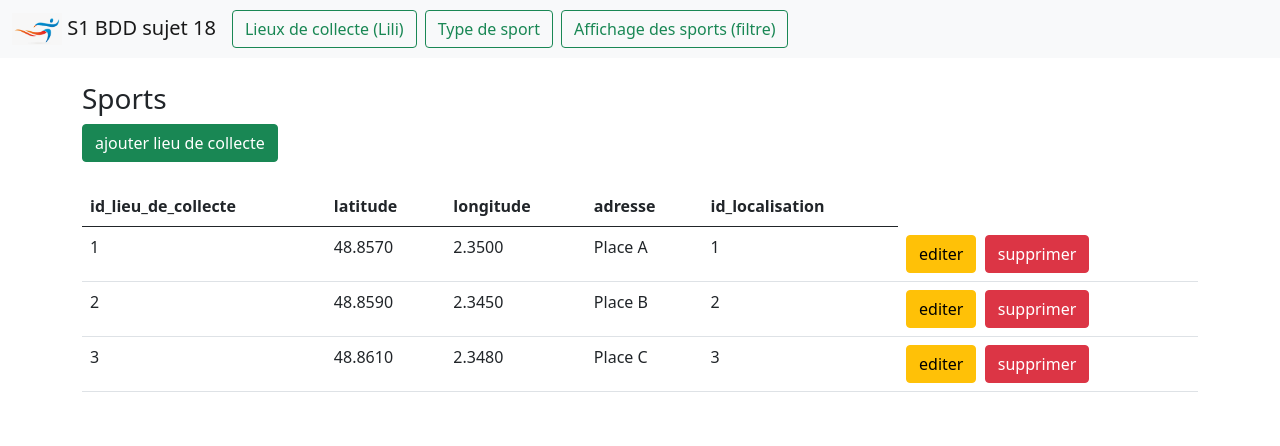
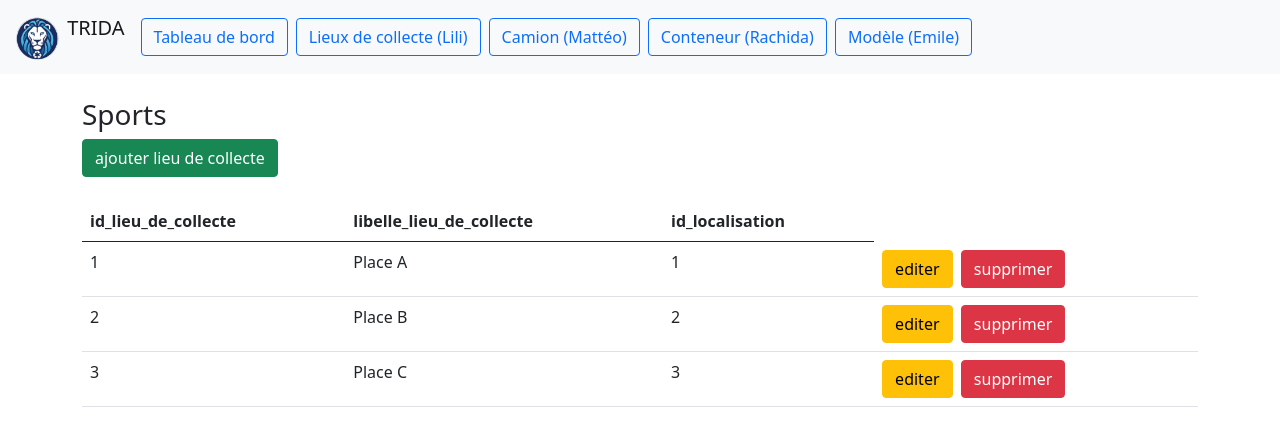
Before and after one commit to EmileCap/Trida, a Flask app: page /lieux_collecte/show in a window 1280 px wide. Shown: the top 446 px of the page. Run offline with Flask 3, Linux system fonts and the light colour scheme; data comes from the database, SQL or seed files in the repository; some libraries are stand-ins or nearby versions.

Commit message:
add + edit + layout et nav | modifs dans le sql y'avait des trucs inutiles dans lieux_collecte

```diff
--- a/app.py
+++ b/app.py
@@ -40,7 +40,7 @@ def show_layout():  # put application's code here
 # //------- ROUTES LILI ------//
 
 @app.route('/lieux_collecte/show', methods=['GET'])
-def show_type_sport():
+def show_lieux_collecte():
     mycursor = get_db().cursor()
     sql=''' SELECT * FROM lieux_collecte;'''
     mycursor.execute(sql)
@@ -48,6 +48,27 @@ def show_type_sport():
     return render_template('/lieux_collecte/show_lieux_collecte.html', lieux_collecte=lieu)
 
 
+@app.route('/lieux_collecte/add', methods=['GET'])
+def add_lieux_collecte():
+    mycursor = get_db().cursor()
+    sql=''' SELECT * FROM lieux_collecte;'''
+    mycursor.execute(sql)
+    lieu = mycursor.fetchall()
+    return render_template('/lieux_collecte/add_lieu_collecte.html', lieux_collecte=lieu)
+
+
+
+
+@app.route('/lieux_collecte/edit', methods=['GET'])
+def edit_lieux_collecte():
+    id_lieu = request.args.get('id')
+    mycursor = get_db().cursor()
+    sql = '''SELECT * FROM lieux_collecte WHERE id_lieu_de_collecte = %s;'''
+    mycursor.execute(sql, (id_lieu,))
+    lieu = mycursor.fetchone()  # fetchone() car tu veux un seul lieu
+    return render_template('/lieux_collecte/edit_lieu_collecte.html', lieux_collecte=lieu)
+
+
 # // ------ FIN ROUTE LILI ------//
 
 if __name__ == '__main__':
--- a/static/mes_styles.css
+++ b/static/mes_styles.css
@@ -13,7 +13,7 @@ img {
 }
 
 .centrer {
-    color: #379e33;
+
     text-align: center;
 }
 
--- a/templates/_nav.html
+++ b/templates/_nav.html
@@ -2,8 +2,8 @@
     <div class="container-fluid">
 
         <a href="../.." class="navbar-brand" title="Retour à l'accueil">
-            <img class="d-inline-block align-top" src="../static/images/logo_sujet_18.png" alt="Logo du site" >
-            <span>S1 BDD sujet 18</span>
+            <img class="d-inline-block align-top" src="../static/images/logo.png" alt="Logo du site" >
+            <span>TRIDA</span>
         </a>
 
         <button class="navbar-toggler collapsed" type="button" data-bs-toggle="collapse" data-bs-target="#navbarNav" aria-controls="navbarNav" aria-expanded="false" aria-label="Toggle navigation" >
@@ -13,13 +13,19 @@
         <div class="collapse navbar-collapse" id="navbarNav">
             <ul class="navbar-nav">
                 <li class="nav-item me-2">
-                    <a class="btn btn btn-outline-success" href="/lieux_collecte/show">Lieux de collecte (Lili)</a>
+                    <a class="btn btn btn-outline-primary" href="../..">Tableau de bord</a>
                 </li>
                 <li class="nav-item me-2">
-                    <a class="btn btn btn-outline-success" href="/type-sport/show">Type de sport</a>
+                    <a class="btn btn btn-outline-primary" href="/lieux_collecte/show">Lieux de collecte (Lili)</a>
                 </li>
                 <li class="nav-item me-2">
-                    <a class="btn btn btn-outline-success" href="/sport/filtre">Affichage des sports (filtre)</a>
+                    <a class="btn btn btn-outline-primary" href="/camion/show">Camion (Mattéo)</a>
+                </li>
+                <li class="nav-item me-2">
+                    <a class="btn btn btn-outline-primary" href="/conteneur/show">Conteneur (Rachida)</a>
+                </li>
+                <li class="nav-item me-2">
+                    <a class="btn btn btn-outline-primary" href="/modele/show">Modèle (Emile)</a>
                 </li>
             </ul>
         </div>
--- a/templates/layout.html
+++ b/templates/layout.html
@@ -29,9 +29,10 @@
 {% endwith %}
 
 {% block body %}
-    <div class="centrer">
-        <h2>layout.html</h2>
-        <p>Page d'accueil du projet 18 sur les sports</p>
+    <div class="centrer text-primary-emphasis">
+        <h2>SAE 04</h2>
+        <p>Groupe 5</p>
+        <p>Mattéo Bronner - Lili Colombain - Tie Rachida Hebie - Emile Cap</p>
     </div>
 {% endblock %}
 {% block javascripts %}
--- a/templates/lieux_collecte/show_lieux_collecte.html
+++ b/templates/lieux_collecte/show_lieux_collecte.html
@@ -8,13 +8,13 @@
     <div class="table-responsive container">
     <br>
 <h3>Sports</h3>
-<a class="btn btn-success" href="/sport/add">ajouter lieu de collecte</a>
+<a class="btn btn-success" href="/lieux_collecte/add">ajouter lieu de collecte</a>
 <br><br>
 
 <table class="table table-hover ">
     <thead class="thead-dark">
         <tr>
-            <th>id_lieu_de_collecte</th><th>latitude</th><th>longitude</th><th>adresse</th><th>id_localisation</th>
+            <th>id_lieu_de_collecte</th><th>libelle_lieu_de_collecte</th><th>id_localisation</th>
         </tr>
     </thead>
     <tbody>
@@ -22,13 +22,11 @@
         {% for ligne in lieux_collecte %}
            <tr>
                <td>{{ ligne.id_lieu_de_collecte }}</td>
-               <td>{{ ligne.latitude}}</td>
-               <td>{{ ligne.longitude}}</td>
-               <td>{{ ligne.adresse}}</td>
+               <td>{{ ligne.libelle_lieu_de_collecte}}</td>
                <td>{{ ligne.id_localisation}}</td>
                <td>
-                   <a class="btn btn-warning" href="/sport/edit?id={{ ligne.id }}">editer</a>&nbsp;
-                   <a class="btn btn-danger" href="/sport/delete?id={{ ligne.id }}&nomSport={{ ligne.nomSport |urlencode }}&typeSport_id={{ ligne.typeSport_id }}&prixInscription={{ ligne.prixInscription }}&dateLimiteInscription={{ ligne.dateLimiteInscription }}&nbPratiquants={{ ligne.nbPratiquants }}&image={{ ligne.image |urlencode }}" >supprimer</a>
+                   <a class="btn btn-warning" href="/lieux_collecte/edit?id={{ ligne.id_lieu_de_collecte}}">editer</a>&nbsp;
+                   <a class="btn btn-danger" href="/lieux_collecte/delete?id={{ ligne.id }}&nomSport={{ ligne.nomSport |urlencode }}" >supprimer</a>
                </td>
            </tr>
         {% endfor %}
```
Also changed, not shown: sql_projet.sql (+8 -7 lines), templates/lieux_collecte/add_lieu_collecte.html (added, +45 -0 lines), templates/lieux_collecte/edit_lieu_collecte.html (added, +38 -0 lines), static/images/logo.png (added).
